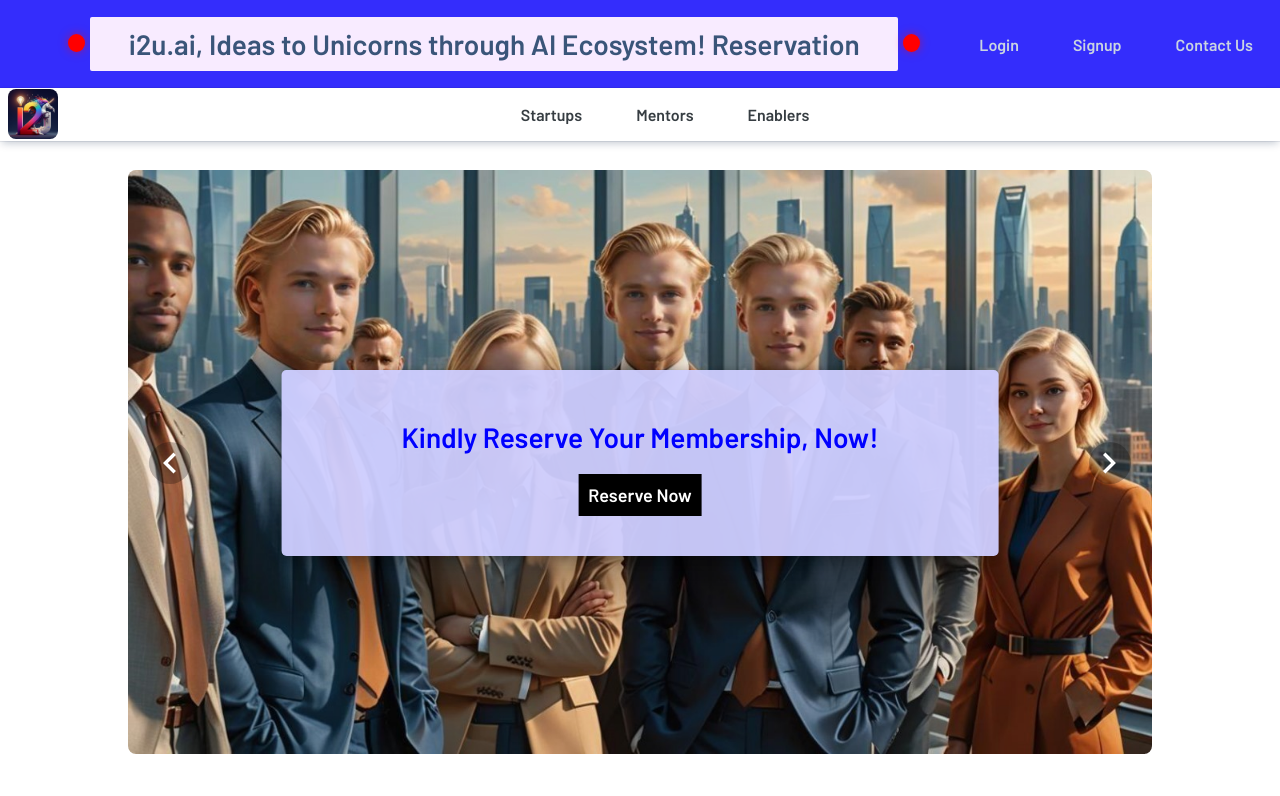
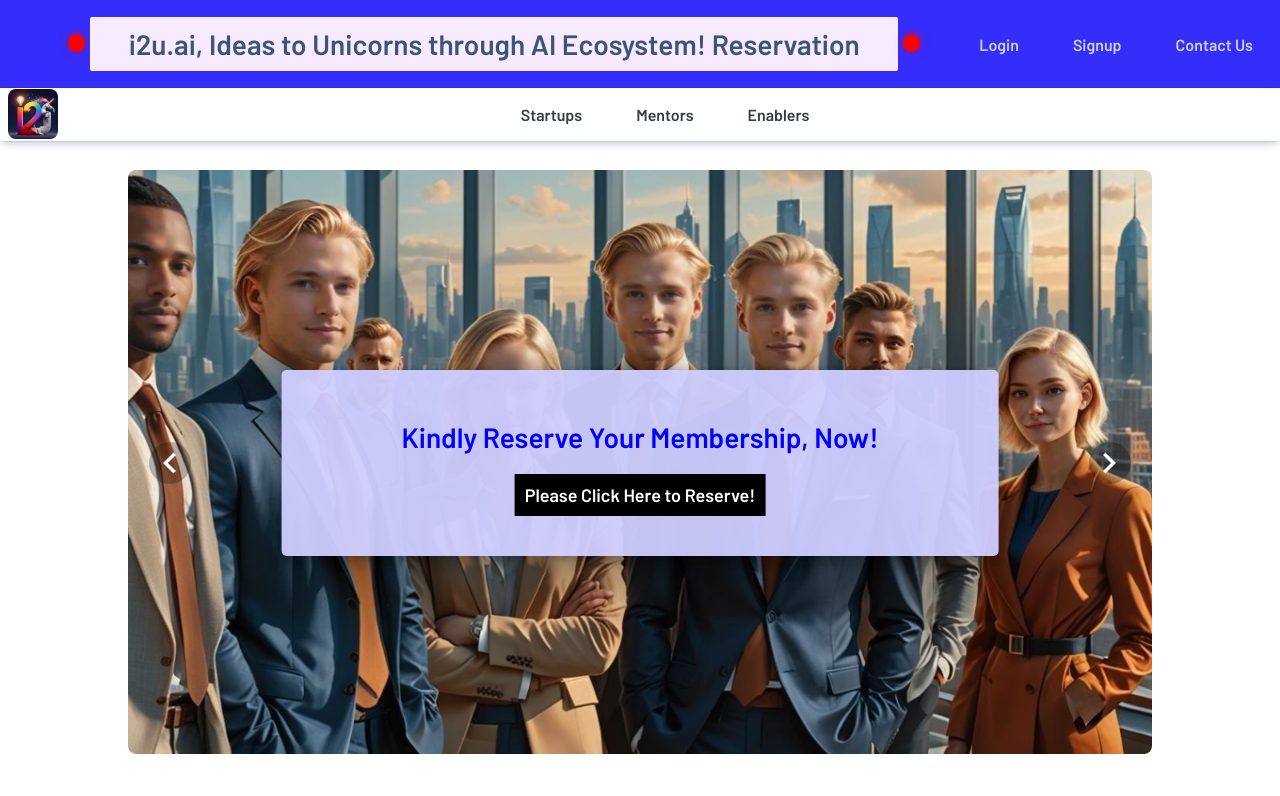
Before and after one commit to Mithilesh-1405/I2U_REACT, a React (Create React App) app: page / in a window 1280 px wide. Shown: the top 796 px of the page. Built offline with nearby package versions, Linux system fonts and the light colour scheme.

Commit message:
button change

```diff
--- a/src/components/ImageSlider.js
+++ b/src/components/ImageSlider.js
@@ -29,7 +29,7 @@ function ImageSlider({ slides }) {
           <div className="slide_content" style={{backgroundColor: slides[slideIndex].bgColor}}>
             <p className="title" style={{color: slides[slideIndex].color}}>{slides[slideIndex].title}</p>
             <p className="link">
-              <a href={slides[slideIndex].link}>Reserve Now</a>
+              <a href={slides[slideIndex].link}>Please Click Here to Reserve!</a>
             </p>
           </div>
         </div>
```
